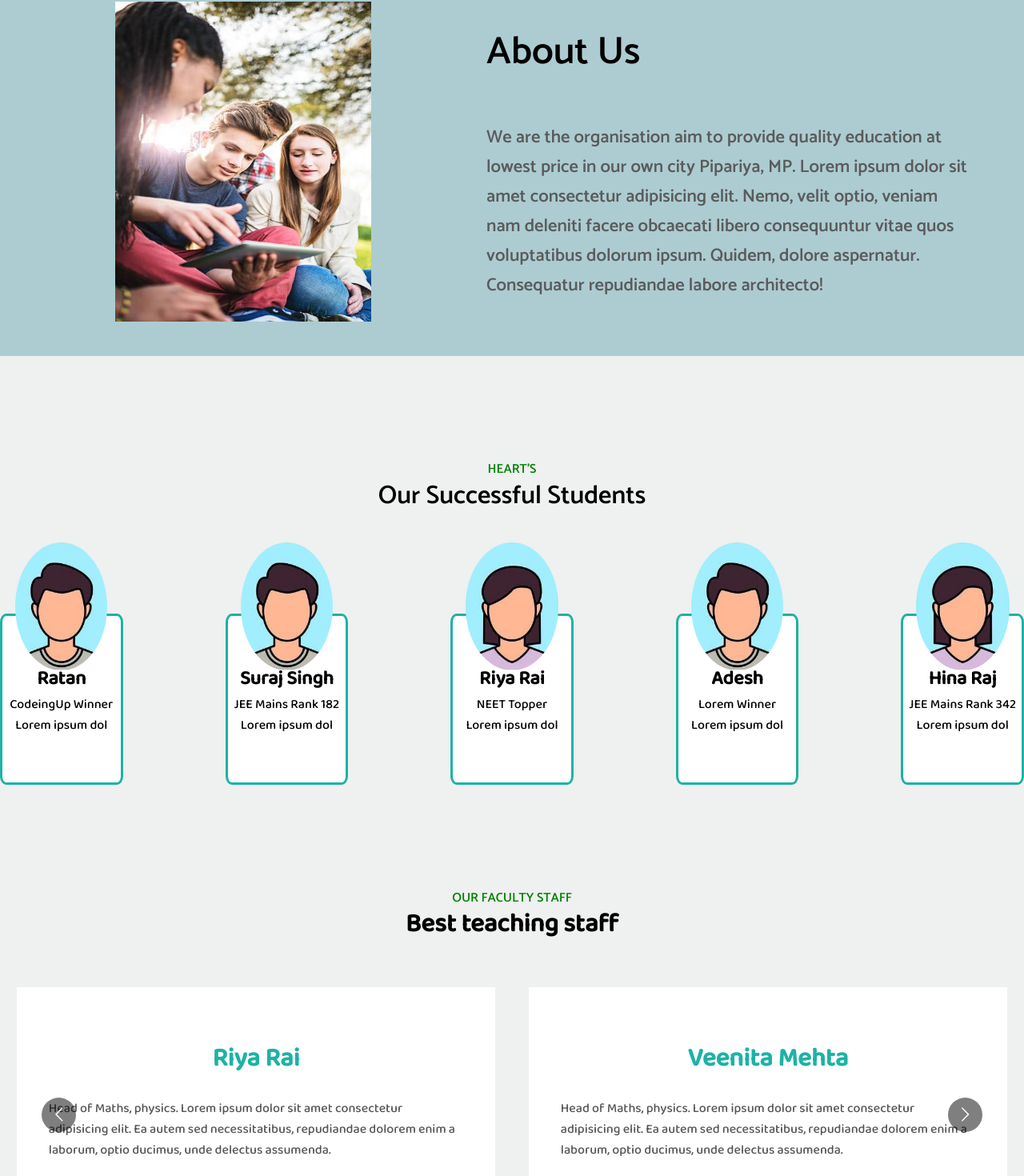
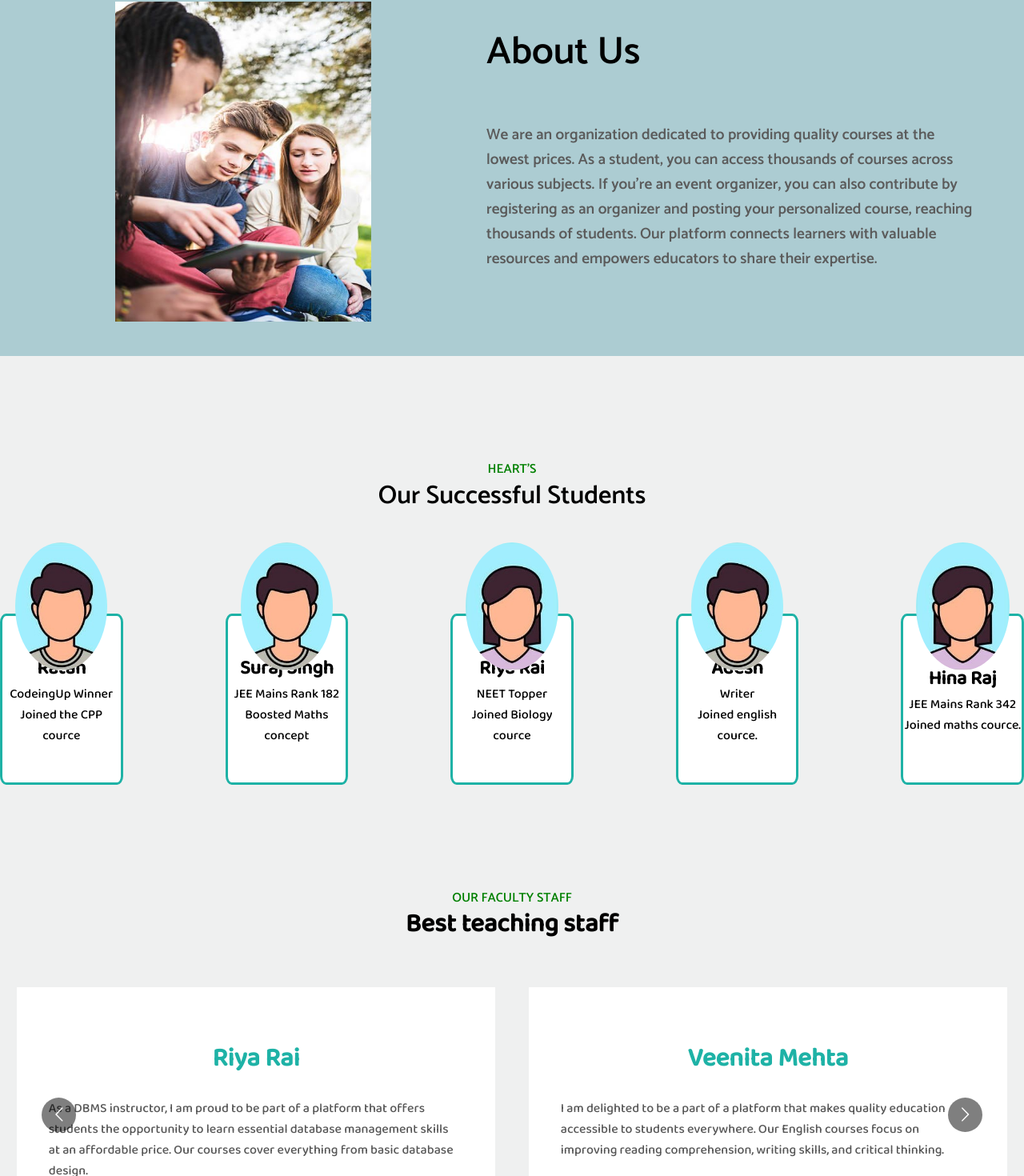
Before and after one commit to Srishti8827/uptomark-educationalsite, a React (Create React App) app in the folder client/: page /organizerpage in a window 1280 px wide. Shown: the part 1019-2489 px from the top of the page at 80% size. Built offline with nearby package versions, Linux system fonts and the light colour scheme; no server answers; a web font is replaced by a local one.

Commit message:
resolve error

```diff
--- a/client/src/components/About/About.js
+++ b/client/src/components/About/About.js
@@ -17,7 +17,7 @@ function About() {
 
                     <h1 className='abouttitle'>About Us</h1>
 
-                    <p className='textpara'>We are the organisation aim to provide quality education at lowest price in our own city Pipariya, MP. Lorem ipsum dolor sit amet consectetur adipisicing elit. Nemo, velit optio, veniam nam deleniti facere obcaecati libero consequuntur vitae quos voluptatibus dolorum ipsum. Quidem, dolore aspernatur. Consequatur repudiandae labore architecto!</p>
+                    <p className='textpara'>We are an organization dedicated to providing quality courses at the lowest prices. As a student, you can access thousands of courses across various subjects. If you're an event organizer, you can also contribute by registering as an organizer and posting your personalized course, reaching thousands of students. Our platform connects learners with valuable resources and empowers educators to share their expertise.</p>
                 </div>
                 {/* <div className="aboutimage" >
                     <img id="image2" src={require('./book2.jpeg')} alt="photo" />
--- a/client/src/components/About/about.css
+++ b/client/src/components/About/about.css
@@ -16,7 +16,7 @@
 
 }
 .textpara{
-    font-size: 1.4em;
+    font-size: 1.2em;
     font-family: 'Catamaran', sans-serif;
     /* font-family: "Roboto", Arial, sans-serif; */
     color: rgb(91, 91, 91);
--- a/client/src/components/Sliders/Slider.js
+++ b/client/src/components/Sliders/Slider.js
@@ -46,31 +46,31 @@ function Slider() {
                     <div>
                         <div className="card"  data-aos="zoom-in">
                             <h2 className='facultyheading'>Sanjeev Jain</h2>
-                            <p className='content'>Head of Maths, physics. Lorem ipsum dolor sit amet consectetur adipisicing elit. Ea autem sed necessitatibus, repudiandae dolorem enim a laborum, optio ducimus, unde delectus assumenda.</p>
+                            <p className='content'>As the Head of Math, I am thrilled to be part of an organization that is committed to providing high-quality education at an affordable price. Our platform gives students access to a vast array of math courses. </p>
                         </div>
                     </div>
                     <div>
                         <div className="card"  data-aos="zoom-in">
                             <h2 className='facultyheading'>Riya Rai</h2>
-                            <p className='content'>Head of Maths, physics. Lorem ipsum dolor sit amet consectetur adipisicing elit. Ea autem sed necessitatibus, repudiandae dolorem enim a laborum, optio ducimus, unde delectus assumenda.</p>
+                            <p className='content'>As a DBMS instructor, I am proud to be part of a platform that offers students the opportunity to learn essential database management skills at an affordable price. Our courses cover everything from basic database design.</p>
                         </div>
                     </div>
                     <div>
                         <div className="card" data-aos="zoom-in" >
                             <h2 className='facultyheading'>Veenita Mehta</h2>
-                            <p className='content'>Head of Maths, physics. Lorem ipsum dolor sit amet consectetur adipisicing elit. Ea autem sed necessitatibus, repudiandae dolorem enim a laborum, optio ducimus, unde delectus assumenda.</p>
+                            <p className='content'> I am delighted to be a part of a platform that makes quality education accessible to students everywhere. Our English courses focus on improving reading comprehension, writing skills, and critical thinking. </p>
                         </div>
                     </div>
                     <div>
                         <div className="card"  data-aos="zoom-in">
                             <h2 className='facultyheading'>Jiya Jay</h2>
-                            <p className='content'>Head of Maths, physics. Lorem ipsum dolor sit amet consectetur adipisicing elit. Ea autem sed necessitatibus, repudiandae dolorem enim a laborum, optio ducimus, unde delectus assumenda.</p>
+                            <p className='content'>Through interactive lessons and practical applications, we encourage students to explore the fascinating world of biology.This platform connects students with the resources they need to understand complex biological concepts.</p>
                         </div>
                     </div>
                     <div>
                         <div className="card"  data-aos="zoom-in">
                             <h2 className='facultyheading'>Harry Loie</h2>
-                            <p className='content'>Head of Maths, physics. Lorem ipsum dolor sit amet consectetur adipisicing elit. Ea autem sed necessitatibus, repudiandae dolorem enim a laborum, optio ducimus, unde delectus assumenda.</p>
+                            <p className='content'> I am delighted to be a part of a platform that makes quality education accessible to students everywhere. Our English courses focus on improving reading comprehension, writing skills, and critical thinking.</p>
                         </div>
                     </div>
 
--- a/client/src/components/Students/Student.js
+++ b/client/src/components/Students/Student.js
@@ -19,7 +19,7 @@ const Student = () => {
                 <img data-aos='zoom-in' data-aos-delay="300" className='studentimg' src={require('./dummymen.jpeg')} alt="" />
                 <div className="cardbody">
                     <h2 className="studentname">Ratan</h2>
-                    <p className="studentdis">CodeingUp Winner<p>Lorem ipsum dol</p></p>
+                    <p className="studentdis">CodeingUp Winner<p>Joined the CPP cource</p></p>
                 </div>
 
             </div>
@@ -28,7 +28,7 @@ const Student = () => {
                 <img className='studentimg' data-aos='zoom-in' data-aos-delay="300" src={require('./dummymen.jpeg')} alt="" />
                 <div className="cardbody">
                     <h2 className="studentname">Suraj Singh</h2>
-                    <p className="studentdis">JEE Mains Rank 182<p>Lorem ipsum dol </p></p>
+                    <p className="studentdis">JEE Mains Rank 182<p>Boosted Maths concept </p></p>
                 </div>
             </div>
             <div className="card-student">
@@ -36,21 +36,21 @@ const Student = () => {
                 <div className="cardbody">
                     <h2 className="studentname">Riya Rai</h2>
                     <p className="studentdis">NEET Topper
-                    <p>Lorem ipsum dol </p></p>
+                    <p>Joined Biology cource </p></p>
                 </div>
             </div>
             <div className="card-student">
                 <img className='studentimg'data-aos='zoom-in' data-aos-delay="300" src={require('./dummymen.jpeg')} alt="" />
                 <div className="cardbody">
                     <h2 className="studentname">Adesh</h2>
-                    <p className="studentdis">Lorem Winner<p>Lorem ipsum dol </p></p>
+                    <p className="studentdis">Writer <p>Joined english cource. </p></p>
                 </div>
             </div>
             <div className="card-student">
                 <img className='studentimg' data-aos='zoom-in' data-aos-delay="300" src={require('./dummywomen.jpeg')} alt="" />
                 <div className="cardbody">
                     <h2 className="studentname">Hina Raj</h2>
-                    <p className="studentdis">JEE Mains Rank 342<p>Lorem ipsum dol </p></p>
+                    <p className="studentdis">JEE Mains Rank 342<p>Joined maths cource. </p></p>
                 </div>
             </div>
       </div>
```
Also changed, not shown: 2 other files (tests, documents, lock files or other folders).
